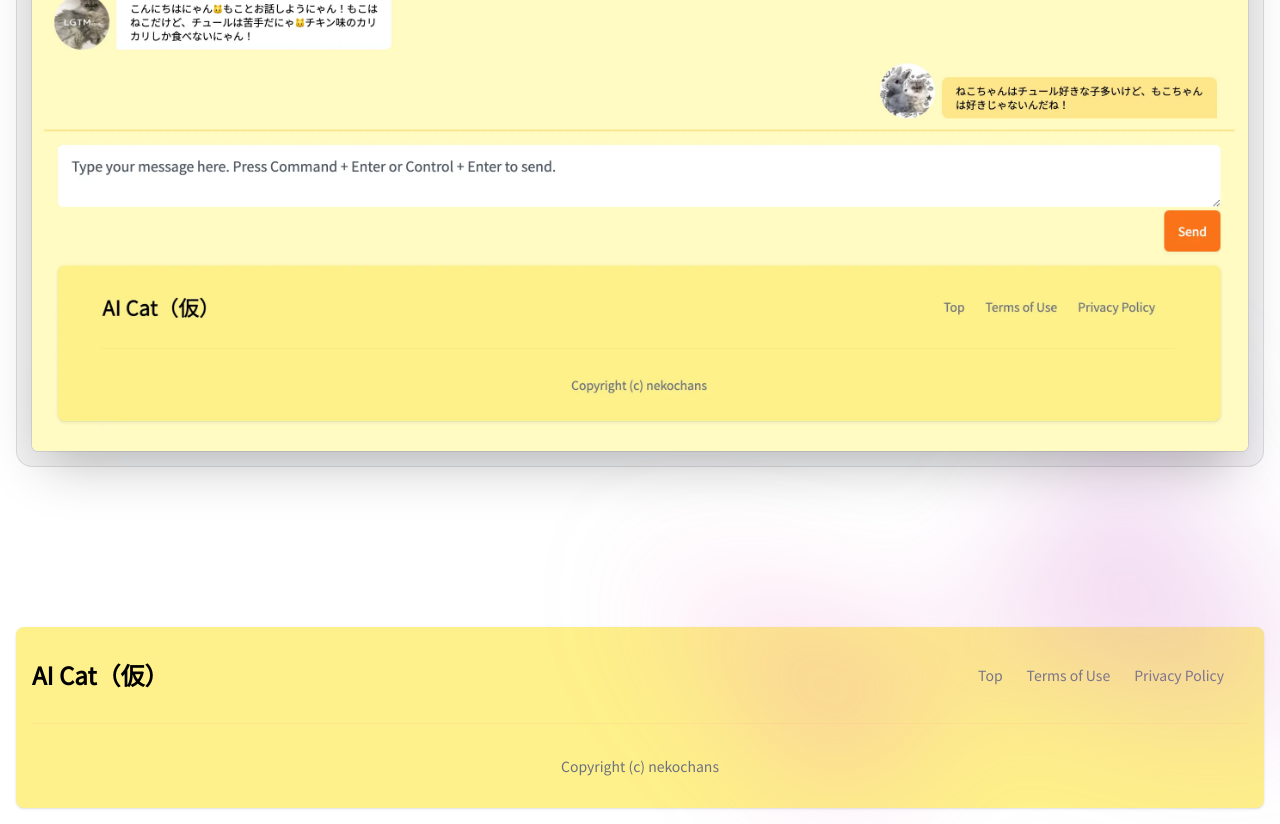
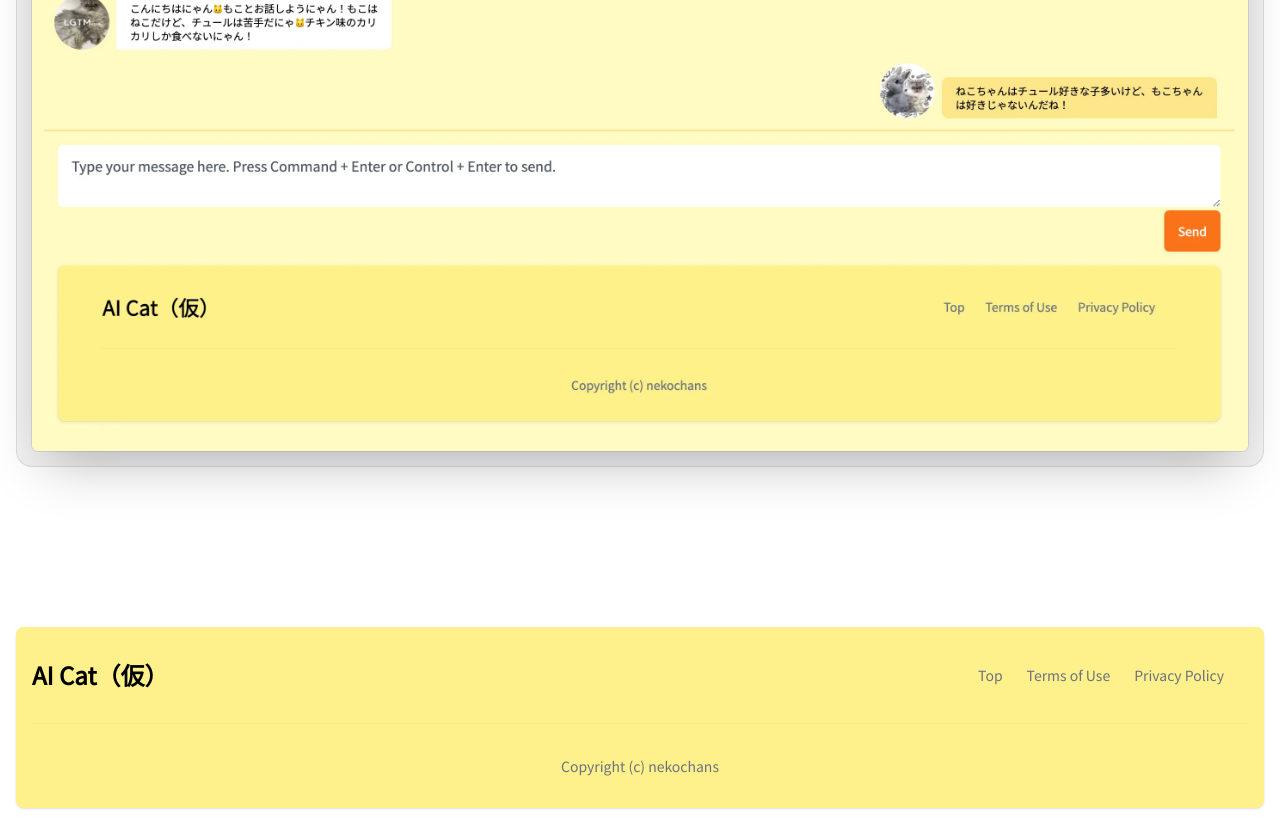
Before and after one commit to nekochans/ai-cat-frontend, a Next.js app: page / in a window 1280 px wide. Shown: the part 900-1724 px from the top of the page. Built offline with nearby package versions, Linux system fonts and the light colour scheme.

Commit message:
:fire: #6 移行元にあった不要箇所を削除

```diff
--- a/src/app/page.tsx
+++ b/src/app/page.tsx
@@ -170,18 +170,6 @@
             </div>
           </div>
         </div>
-        <div
-          className="absolute inset-x-0 top-[calc(100%-13rem)] -z-10 transform-gpu overflow-hidden blur-3xl sm:top-[calc(100%-30rem)]"
-          aria-hidden="true"
-        >
-          <div
-            className="relative left-[calc(50%+3rem)] aspect-[1155/678] w-[36.125rem] -translate-x-1/2 bg-gradient-to-tr from-[#ff80b5] to-[#9089fc] opacity-30 sm:left-[calc(50%+36rem)] sm:w-[72.1875rem]"
-            style={{
-              clipPath:
-                'polygon(74.1% 44.1%, 100% 61.6%, 97.5% 26.9%, 85.5% 0.1%, 80.7% 2%, 72.5% 32.5%, 60.2% 62.4%, 52.4% 68.1%, 47.5% 58.3%, 45.2% 34.5%, 27.5% 76.7%, 0.1% 64.9%, 17.9% 100%, 27.6% 76.8%, 76.1% 97.7%, 74.1% 44.1%)',
-            }}
-          />
-        </div>
       </div>
       <Footer />
     </div>
```
